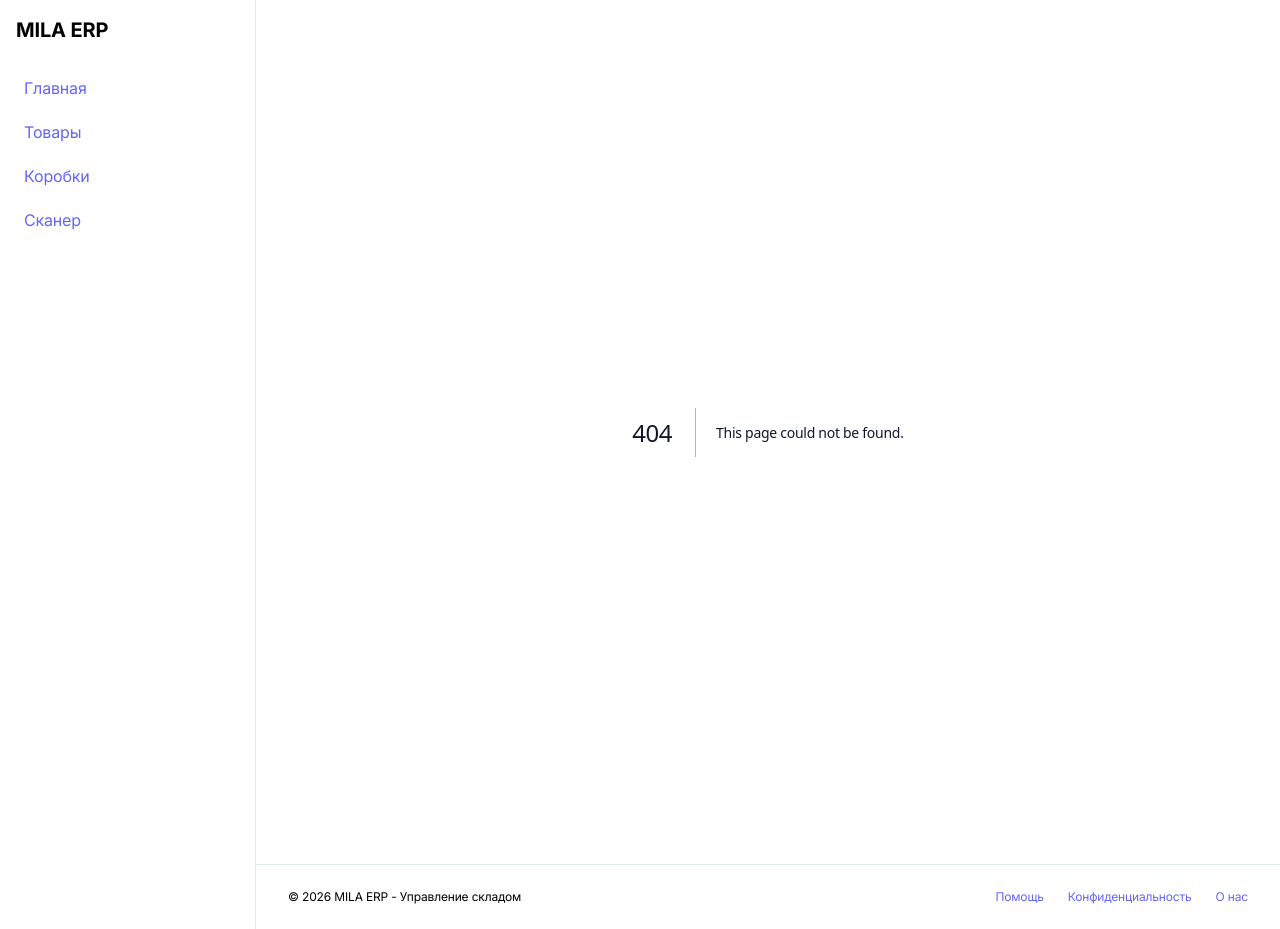
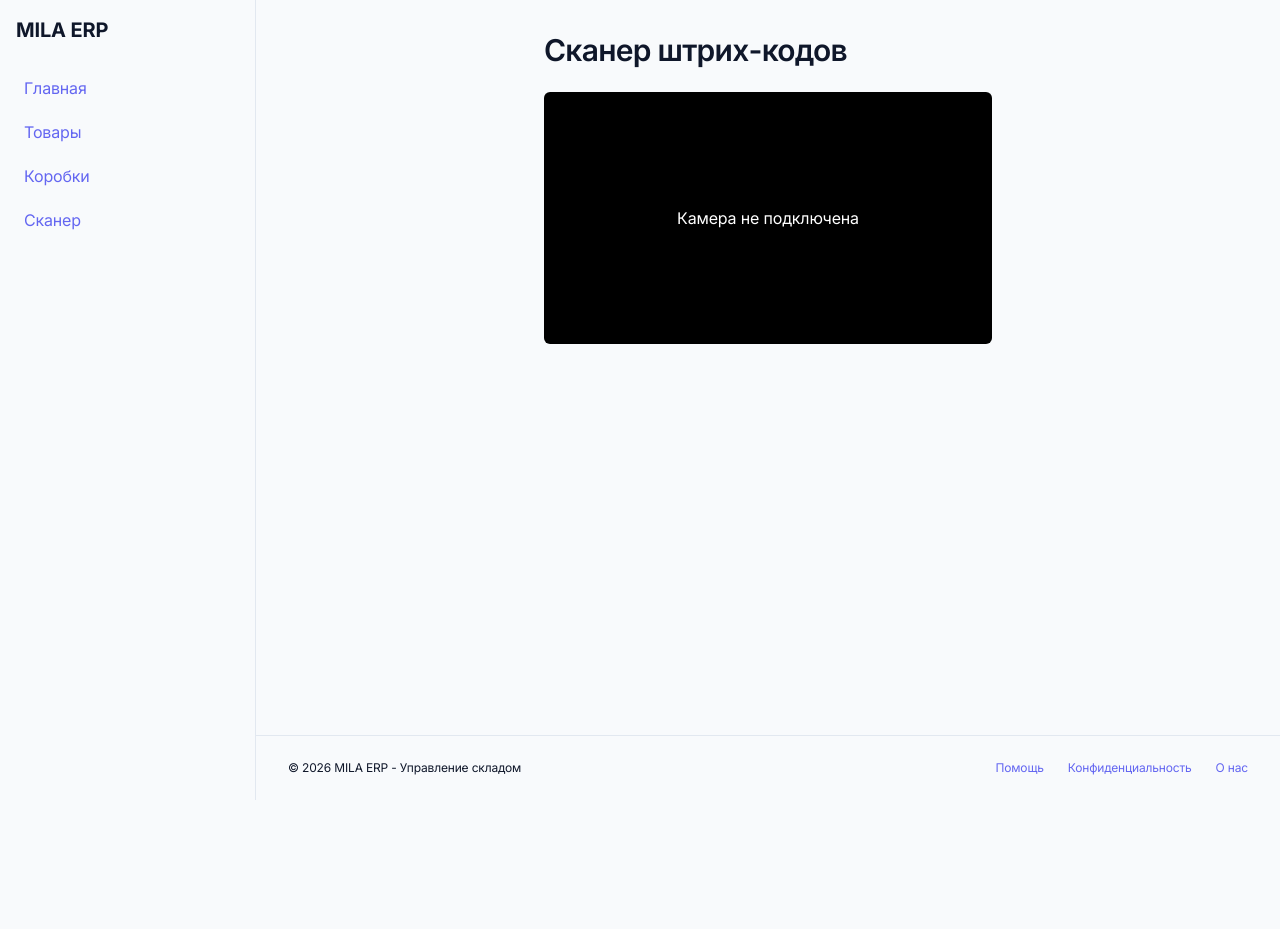
Before and after one commit to butovx/MilaERP, a Next.js app: page /scan in a window 1280 px wide. Before the commit this address had no page. After the commit the page ends 800 px from the top, so only its background shows below. Built offline with nearby package versions, Linux system fonts and the light colour scheme.

Commit message:
feat: build camera scanner page UI skeleton

```diff
--- /dev/null
+++ b/src/app/scan/page.tsx
@@ -0,0 +1,14 @@
+"use client";
+import React from "react";
+import { H1 } from "@/components/Typography";
+
+export default function ScanPage() {
+  return (
+    <div className="max-w-md mx-auto space-y-6">
+      <H1>Сканер штрих-кодов</H1>
+      <div className="aspect-video bg-black rounded flex items-center justify-center text-white">
+        Камера не подключена
+      </div>
+    </div>
+  );
+}
```
